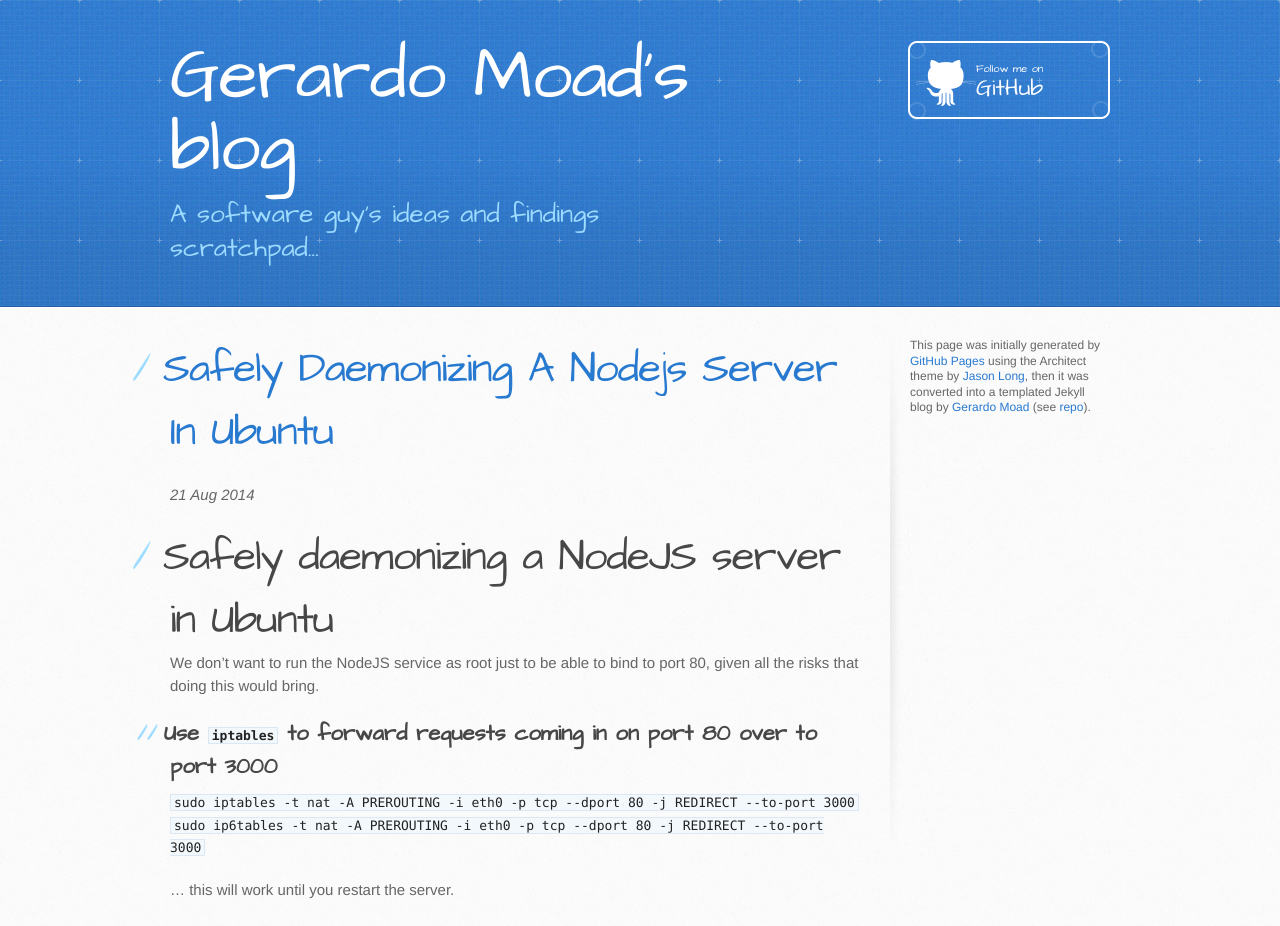
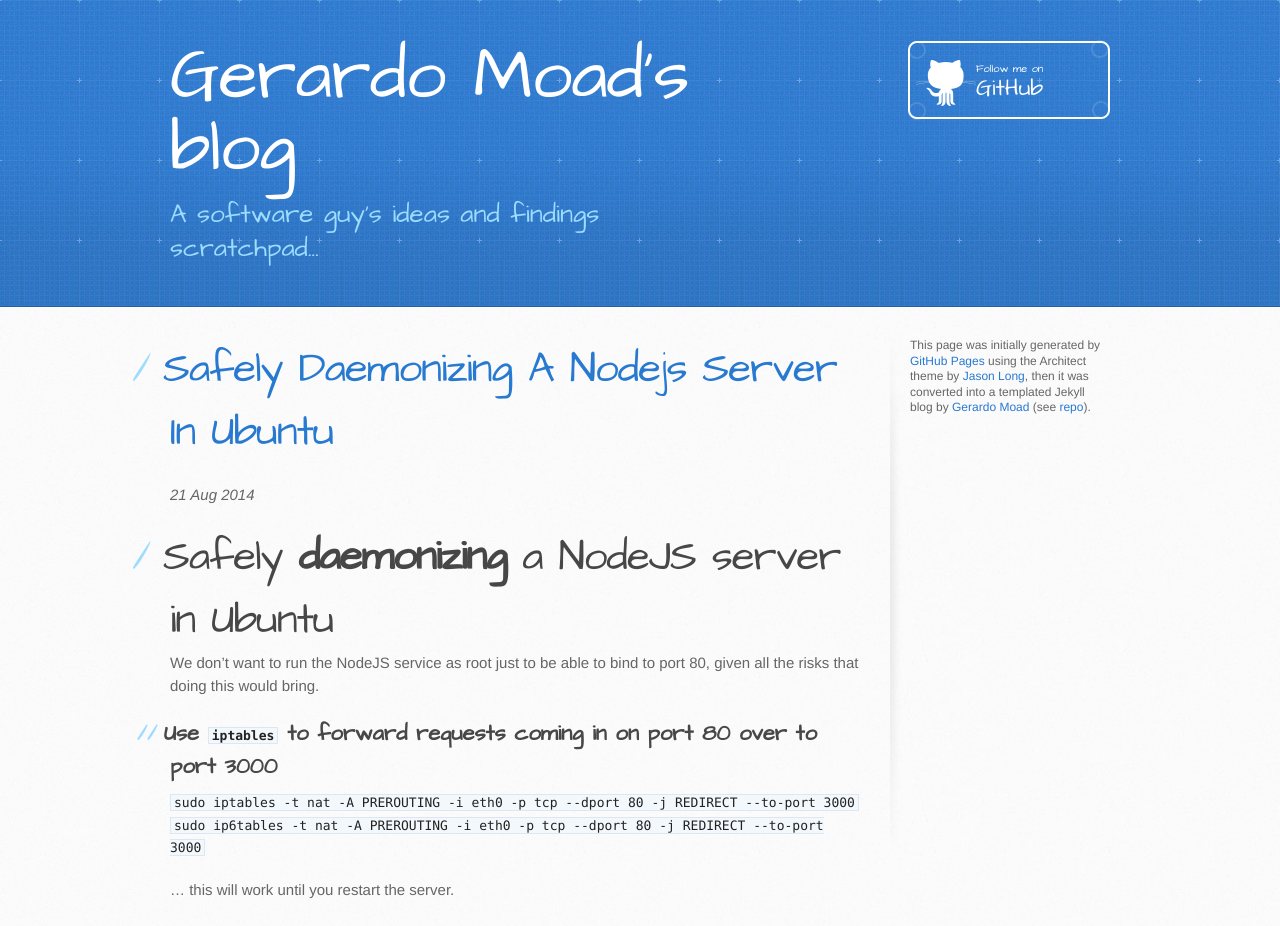
Before and after one commit to sanx/sanx-blog-source, a Jekyll site: the page built from index.html, in a window 1280 px wide. Shown: the top 926 px of the page. Built offline with Jekyll 4.4.1, drawn with Linux system fonts in a browser that asks for light colours; the list of posts is cut into pages by our own code.

Commit message:
making em elements bold

```diff
--- a/stylesheets/overrides.css
+++ b/stylesheets/overrides.css
@@ -7,5 +7,5 @@
 }
 
 em {
-    font-style: bold;
+    font-weight: bold;
 }
```
